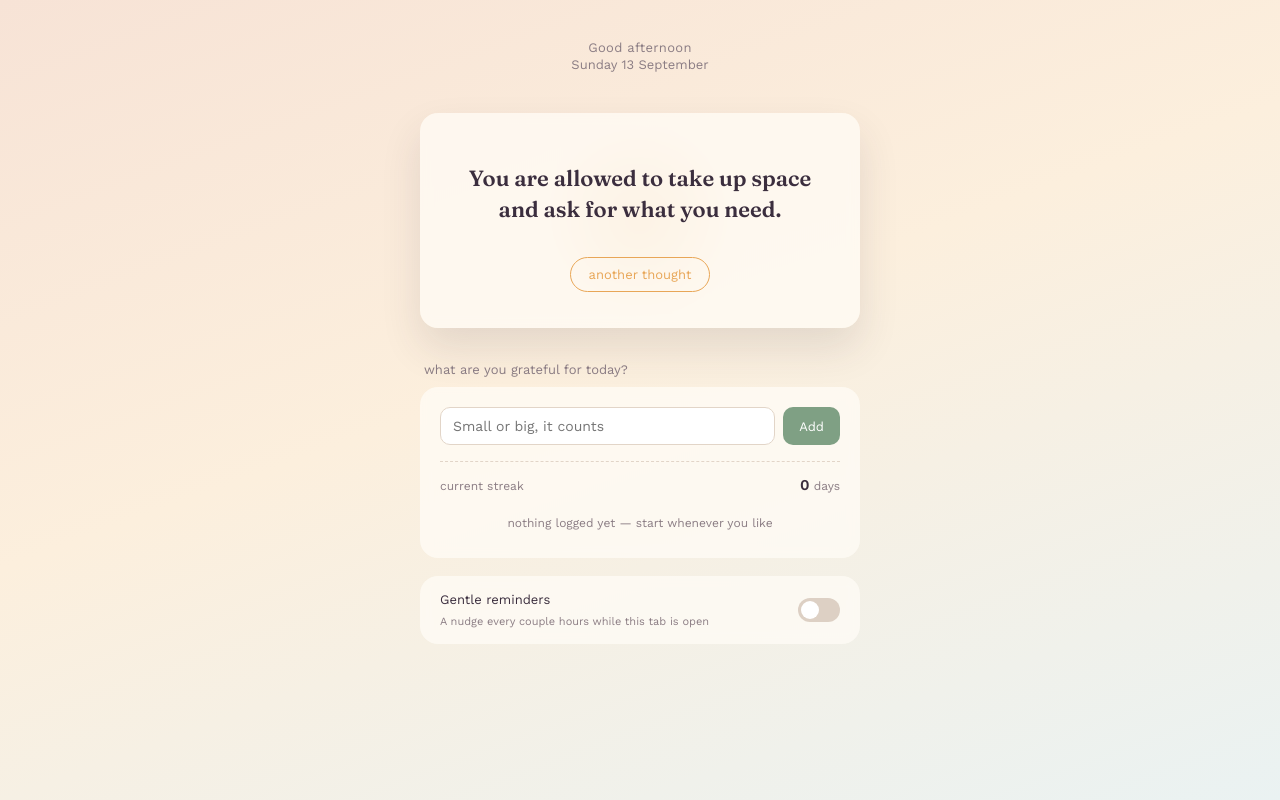
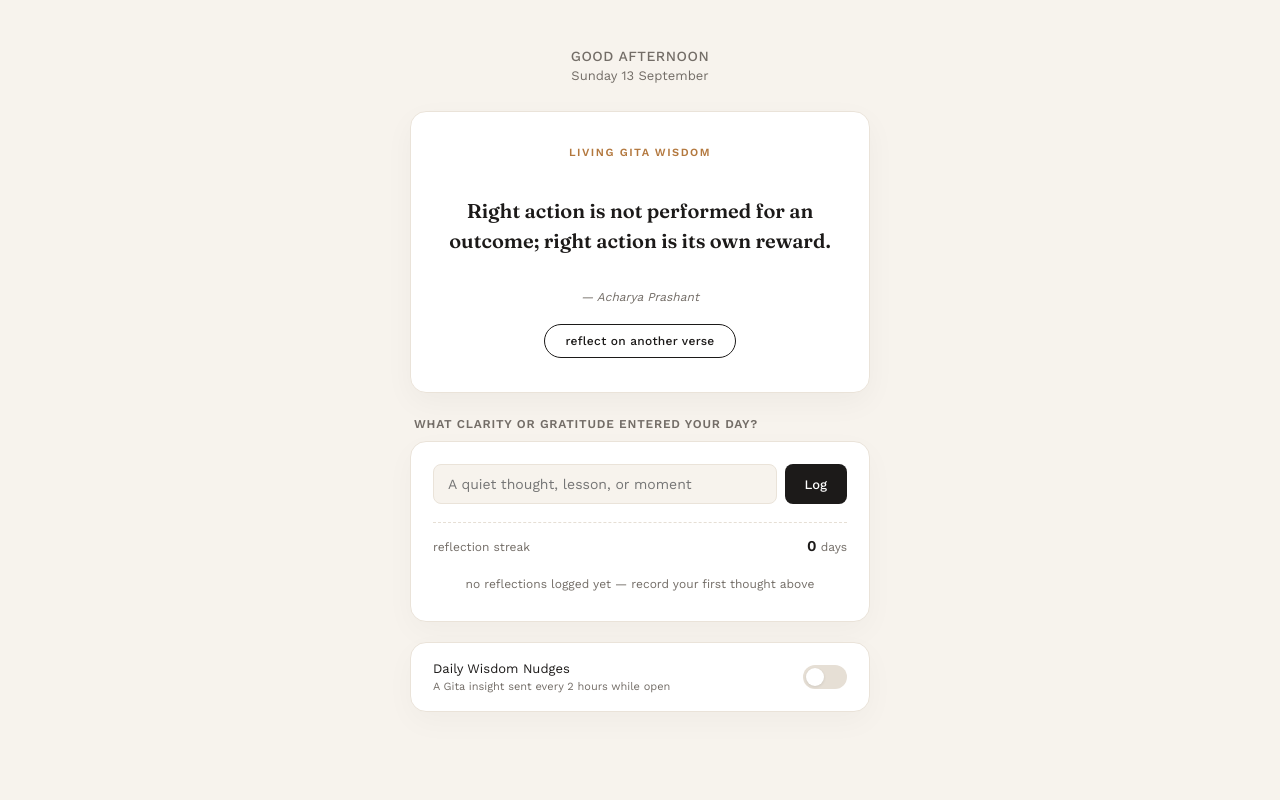
Before and after one commit to naomi-says/little-light, a plain HTML site: page files (1)/little-light.html in a window 1280 px wide. Drawn offline with nearby package versions, Linux system fonts and the light colour scheme.

Commit message:
Update frontend

```diff
--- a/files (1)/little-light.html
+++ b/files (1)/little-light.html
@@ -3,20 +3,20 @@
 <head>
 <meta charset="UTF-8">
 <meta name="viewport" content="width=device-width, initial-scale=1.0">
-<title>Little Light</title>
+<title>Little Light — Living Gita Insights</title>
 <link rel="preconnect" href="https://fonts.googleapis.com">
 <link rel="preconnect" href="https://fonts.gstatic.com" crossorigin>
 <link href="https://fonts.googleapis.com/css2?family=Fraunces:opsz,wght@9..144,400;9..144,600&family=Work+Sans:wght@400;500;600&display=swap" rel="stylesheet">
 <style>
   :root {
-    --blush: #f7e3d6;
-    --peach: #fcefdd;
-    --sky: #eaf2f2;
-    --ink: #3b2e3e;
-    --muted: #8b7d84;
-    --gold: #e8a657;
-    --sage: #7fa084;
-    --card: rgba(255, 252, 247, 0.72);
+    --bg-base: #f7f3ed;
+    --bg-card: #ffffff;
+    --ink-black: #1c1a19;
+    --ink-muted: #736d67;
+    --accent-beige: #e6dfd5;
+    --accent-dark: #2d2926;
+    --border-subtle: #eae3d9;
+    --highlight-gold: #b3783e;
   }
 
   * { box-sizing: border-box; }
@@ -25,95 +25,120 @@
     margin: 0;
     min-height: 100vh;
     font-family: 'Work Sans', sans-serif;
-    color: var(--ink);
-    background: linear-gradient(160deg, var(--blush) 0%, var(--peach) 45%, var(--sky) 100%);
+    color: var(--ink-black);
+    background-color: var(--bg-base);
     display: flex;
     justify-content: center;
-    padding: 40px 16px 60px;
+    padding: 48px 16px 64px;
+    -webkit-font-smoothing: antialiased;
   }
 
-  .wrap { width: 100%; max-width: 440px; }
+  .wrap { width: 100%; max-width: 460px; }
 
   .greeting { text-align: center; margin-bottom: 28px; }
-  .greeting .who { font-size: 13px; color: var(--muted); letter-spacing: 0.3px; }
-  .greeting .date { font-size: 13px; color: var(--muted); margin-top: 2px; }
+  .greeting .who { font-size: 14px; color: var(--ink-muted); letter-spacing: 0.5px; font-weight: 500; text-transform: uppercase; }
+  .greeting .date { font-size: 13px; color: var(--ink-muted); margin-top: 4px; }
 
-  /* --- affirmation card --- */
+  /* --- quote card stage --- */
   .stage {
     position: relative;
-    height: 240px;
+    min-height: 270px;
     display: flex;
     align-items: center;
     justify-content: center;
-    margin-bottom: 22px;
+    margin-bottom: 24px;
   }
 
   .breath {
     position: absolute;
-    width: 200px;
-    height: 200px;
+    width: 220px;
+    height: 220px;
     border-radius: 50%;
-    background: radial-gradient(circle, rgba(232,166,87,0.35) 0%, rgba(232,166,87,0) 70%);
-    animation: breathe 6s ease-in-out infinite;
+    background: radial-gradient(circle, rgba(230,223,213,0.8) 0%, rgba(230,223,213,0) 70%);
+    animation: breathe 7s ease-in-out infinite;
   }
 
   @keyframes breathe {
-    0%, 100% { transform: scale(0.9); opacity: 0.7; }
-    50% { transform: scale(1.15); opacity: 1; }
+    0%, 100% { transform: scale(0.92); opacity: 0.5; }
+    50% { transform: scale(1.15); opacity: 0.9; }
   }
 
   .card {
     position: relative;
-    background: var(--card);
-    backdrop-filter: blur(6px);
-    border-radius: 18px;
-    padding: 36px 30px;
+    background: var(--bg-card);
+    border-radius: 16px;
+    padding: 34px 28px;
     text-align: center;
-    box-shadow: 0 20px 40px rgba(59, 46, 62, 0.12);
+    box-shadow: 0 10px 30px rgba(28, 26, 25, 0.04);
     width: 100%;
+    border: 1px solid var(--border-subtle);
+  }
+
+  .tag {
+    font-size: 11px;
+    text-transform: uppercase;
+    letter-spacing: 1.5px;
+    color: var(--highlight-gold);
+    font-weight: 600;
+    margin-bottom: 14px;
   }
 
   .thought {
     font-family: 'Fraunces', serif;
-    font-size: 22px;
-    line-height: 1.4;
+    font-size: 20px;
+    line-height: 1.5;
     font-weight: 600;
-    min-height: 90px;
+    min-height: 105px;
     display: flex;
     align-items: center;
     justify-content: center;
-    transition: opacity 0.4s ease;
+    color: var(--ink-black);
+    transition: opacity 0.3s ease, transform 0.3s ease;
   }
 
-  .thought.fade { opacity: 0; }
+  .thought.fade { opacity: 0; transform: translateY(4px); }
+
+  .attribution {
+    font-size: 12px;
+    color: var(--ink-muted);
+    margin-top: 12px;
+    font-style: italic;
+  }
 
   .new-thought {
-    margin-top: 18px;
-    background: none;
-    border: 1px solid var(--gold);
-    color: var(--gold);
+    margin-top: 20px;
+    background: transparent;
+    border: 1px solid var(--ink-black);
+    color: var(--ink-black);
     font-family: inherit;
-    font-size: 13px;
-    padding: 9px 18px;
+    font-size: 12px;
+    font-weight: 500;
+    letter-spacing: 0.3px;
+    padding: 9px 20px;
     border-radius: 999px;
     cursor: pointer;
-    transition: background 0.15s, color 0.15s;
+    transition: background 0.2s, color 0.2s, transform 0.1s;
   }
-  .new-thought:hover { background: var(--gold); color: white; }
+  .new-thought:hover { background: var(--ink-black); color: var(--bg-card); }
+  .new-thought:active { transform: scale(0.97); }
 
   /* --- gratitude journal --- */
   .section-label {
-    font-size: 13px;
-    color: var(--muted);
+    font-size: 12px;
+    text-transform: uppercase;
+    letter-spacing: 0.8px;
+    color: var(--ink-muted);
     margin: 0 0 10px 4px;
+    font-weight: 600;
   }
 
   .journal {
-    background: var(--card);
-    backdrop-filter: blur(6px);
-    border-radius: 18px;
-    padding: 20px;
-    margin-bottom: 18px;
+    background: var(--bg-card);
+    border-radius: 16px;
+    padding: 22px;
+    margin-bottom: 20px;
+    box-shadow: 0 10px 30px rgba(28, 26, 25, 0.03);
+    border: 1px solid var(--border-subtle);
   }
 
   .journal-form {
@@ -125,72 +150,94 @@
     flex: 1;
     font-family: inherit;
     font-size: 14px;
-    padding: 10px 12px;
-    border: 1px solid #e2d5c8;
-    border-radius: 10px;
-    background: white;
-    color: var(--ink);
+    padding: 11px 14px;
+    border: 1px solid var(--border-subtle);
+    border-radius: 8px;
+    background: var(--bg-base);
+    color: var(--ink-black);
+    transition: border-color 0.2s, background 0.2s;
   }
-  .journal-form input:focus { outline: none; border-color: var(--sage); }
+  .journal-form input:focus { outline: none; border-color: var(--ink-black); background: #ffffff; }
 
   .journal-form button {
-    background: var(--sage);
-    color: white;
+    background: var(--ink-black);
+    color: var(--bg-card);
     border: none;
     font-family: inherit;
     font-size: 13px;
-    padding: 0 16px;
-    border-radius: 10px;
+    font-weight: 500;
+    padding: 0 20px;
+    border-radius: 8px;
     cursor: pointer;
+    transition: opacity 0.2s, transform 0.1s;
   }
-  .journal-form button:hover { background: #6c8e71; }
+  .journal-form button:hover { opacity: 0.88; }
+  .journal-form button:active { transform: scale(0.97); }
 
   .streak {
     display: flex;
     justify-content: space-between;
     align-items: baseline;
-    margin-top: 16px;
+    margin-top: 18px;
     padding-top: 14px;
-    border-top: 1px dashed #e2d5c8;
+    border-top: 1px dashed var(--accent-beige);
     font-size: 12px;
-    color: var(--muted);
+    color: var(--ink-muted);
   }
-  .streak b { color: var(--ink); font-size: 15px; }
+  .streak b { color: var(--ink-black); font-size: 15px; font-weight: 600; }
 
   .entries { margin-top: 14px; display: flex; flex-direction: column; gap: 8px; }
 
   .entry {
     font-size: 13px;
-    padding: 10px 12px;
-    background: white;
-    border-radius: 10px;
-    border-left: 3px solid var(--sage);
+    padding: 12px 14px;
+    background: var(--bg-base);
+    border-radius: 8px;
+    border-left: 3px solid var(--ink-black);
+    display: flex;
+    justify-content: space-between;
+    align-items: center;
   }
-  .entry .e-date { display: block; font-size: 10px; color: var(--muted); margin-top: 2px; }
+  .entry-content { flex: 1; margin-right: 8px; color: var(--ink-black); }
+  .entry .e-date { display: block; font-size: 10px; color: var(--ink-muted); margin-top: 3px; }
 
-  .empty-entries { font-size: 12px; color: var(--muted); text-align: center; padding: 8px 0; }
+  .del-btn {
+    background: none;
+    border: none;
+    color: var(--ink-muted);
+    cursor: pointer;
+    font-size: 16px;
+    padding: 4px;
+    opacity: 0.5;
+    transition: opacity 0.2s, color 0.2s;
+  }
+  .del-btn:hover { opacity: 1; color: var(--ink-black); }
+
+  .empty-entries { font-size: 12px; color: var(--ink-muted); text-align: center; padding: 8px 0; }
 
   /* --- reminders --- */
   .reminders {
-    background: var(--card);
-    backdrop-filter: blur(6px);
-    border-radius: 18px;
-    padding: 16px 20px;
+    background: var(--bg-card);
+    border-radius: 16px;
+    padding: 18px 22px;
     display: flex;
     align-items: center;
     justify-content: space-between;
     font-size: 13px;
+    box-shadow: 0 10px 30px rgba(28, 26, 25, 0.03);
+    border: 1px solid var(--border-subtle);
   }
 
   .toggle {
     position: relative;
-    width: 42px;
+    width: 44px;
     height: 24px;
     border-radius: 999px;
-    background: #ddd0c4;
+    background: var(--accent-beige);
     cursor: pointer;
     border: none;
     flex-shrink: 0;
+    transition: background 0.25s;
   }
   .toggle::after {
     content: "";
@@ -199,12 +246,13 @@
     width: 18px; height: 18px;
     border-radius: 50%;
     background: white;
-    transition: transform 0.2s ease;
+    box-shadow: 0 1px 3px rgba(0,0,0,0.1);
+    transition: transform 0.25s cubic-bezier(0.4, 0, 0.2, 1);
   }
-  .toggle.on { background: var(--sage); }
-  .toggle.on::after { transform: translateX(18px); }
+  .toggle.on { background: var(--ink-black); }
+  .toggle.on::after { transform: translateX(20px); }
 
-  .reminder-note { font-size: 11px; color: var(--muted); margin-top: 8px; }
+  .reminder-note { font-size: 11px; color: var(--ink-muted); margin-top: 4px; }
 </style>
 </head>
 <body>
@@ -218,19 +266,21 @@
   <div class="stage">
     <div class="breath"></div>
     <div class="card">
+      <div class="tag">Living Gita Wisdom</div>
       <div class="thought" id="thought"></div>
-      <button class="new-thought" id="newThought">another thought</button>
+      <div class="attribution">— Acharya Prashant</div>
+      <button class="new-thought" id="newThought">reflect on another verse</button>
     </div>
   </div>
 
-  <p class="section-label">what are you grateful for today?</p>
+  <p class="section-label">what clarity or gratitude entered your day?</p>
   <div class="journal">
     <form class="journal-form" id="journalForm">
-      <input type="text" id="journalInput" placeholder="Small or big, it counts" required>
-      <button type="submit">Add</button>
+      <input type="text" id="journalInput" placeholder="A quiet thought, lesson, or moment" required>
+      <button type="submit">Log</button>
     </form>
     <div class="streak">
-      <span>current streak</span>
+      <span>reflection streak</span>
       <span><b id="streakCount">0</b> days</span>
     </div>
     <div class="entries" id="entries"></div>
@@ -238,30 +288,30 @@
 
   <div class="reminders">
     <div>
-      <div>Gentle reminders</div>
-      <div class="reminder-note">A nudge every couple hours while this tab is open</div>
+      <div>Daily Wisdom Nudges</div>
+      <div class="reminder-note">A Gita insight sent every 2 hours while open</div>
     </div>
-    <button class="toggle" id="reminderToggle"></button>
+    <button class="toggle" id="reminderToggle" aria-label="Toggle notifications"></button>
   </div>
 </div>
 
 <script>
   const THOUGHTS = [
-    "You get to start again, right now, exactly as you are.",
-    "Something today went better than you expected. Notice it.",
-    "You don't have to earn rest. You're allowed to just stop.",
-    "Someone out there is glad you exist. That's not nothing.",
-    "Progress doesn't have to look impressive to still be progress.",
-    "You've gotten through every hard day so far. That's a real track record.",
-    "It's okay to be proud of something small.",
-    "You are allowed to take up space and ask for what you need.",
-    "The version of you a year ago would be proud of how far you've come.",
-    "Not every day needs a lesson. Some days just need to end gently.",
-    "You are more than the worst thing that happened to you today.",
-    "Being kind to yourself is not the same as letting yourself off the hook — it's how you keep going.",
-    "There is enough time. Breathe.",
-    "You showed up today. That counts for more than it feels like.",
-    "Whatever you're carrying, you don't have to carry it perfectly."
+    "Right action is not performed for an outcome; right action is its own reward.",
+    "Do not let the result define your peace. Give your complete attention to the present duty.",
+    "The mind is a wonderful servant, but a terrible master. Stand back and observe it.",
+    "Surrender is not giving up; it is dropping the illusion that you are controlling everything.",
+    "Fear arises only when you identify with that which is temporary.",
+    "True freedom is not doing whatever you feel like, but knowing why you feel like it.",
+    "When you act without attachment to success or failure, your action becomes pure and powerful.",
+    "Peace is not something to be acquired; it is what remains when confusion is seen and dropped.",
+    "Do not fight your thoughts; simply stop giving them your belief.",
+    "You are not the conditioning of your past; you are the awareness observing it now.",
+    "Clarity comes not from gathering more answers, but from dropping false questions.",
+    "The battle of Krishna and Arjuna is fought inside your own mind every single day.",
+    "When your intention is rooted in Truth, obstacles become stepping stones.",
+    "Live with full involvement, but without clinging to the outcome.",
+    "Silence within is the highest wisdom. Let your actions spring from that inner quiet."
   ];
 
   let lastIndex = -1;
@@ -283,7 +333,6 @@
 
   document.getElementById('newThought').addEventListener('click', showThought);
 
-  // greeting + date
   function setGreeting() {
     const hour = new Date().getHours();
     const text = hour < 12 ? "Good morning" : hour < 17 ? "Good afternoon" : hour < 21 ? "Good evening" : "Still up?";
@@ -293,19 +342,23 @@
     });
   }
 
-  // --- gratitude journal storage ---
   const STORAGE_KEY = 'little-light-entries';
   const REMINDER_KEY = 'little-light-reminders';
+
+  function getLocalIsoDate(d = new Date()) {
+    const year = d.getFullYear();
+    const month = String(d.getMonth() + 1).padStart(2, '0');
+    const day = String(d.getDate()).padStart(2, '0');
+    return `${year}-${month}-${day}`;
+  }
 
   function loadEntries() {
     try { return JSON.parse(localStorage.getItem(STORAGE_KEY)) || []; }
     catch { return []; }
   }
+
   function saveEntries(entries) {
     localStorage.setItem(STORAGE_KEY, JSON.stringify(entries));
-  }
-  function todayStr() {
-    return new Date().toISOString().slice(0, 10);
   }
 
   function computeStreak(entries) {
@@ -314,11 +367,12 @@
 
     let streak = 0;
     let cursor = new Date();
-    // if nothing logged today yet, streak can still count from yesterday backwards
-    if (!days.includes(todayStr())) cursor.setDate(cursor.getDate() - 1);
+    const todayStr = getLocalIsoDate(cursor);
+
+    if (!days.includes(todayStr)) cursor.setDate(cursor.getDate() - 1);
 
     for (;;) {
-      const cursorStr = cursor.toISOString().slice(0, 10);
+      const cursorStr = getLocalIsoDate(cursor);
       if (days.includes(cursorStr)) {
         streak++;
         cursor.setDate(cursor.getDate() - 1);
@@ -335,15 +389,30 @@
 
     const list = document.getElementById('entries');
     if (entries.length === 0) {
-      list.innerHTML = '<div class="empty-entries">nothing logged yet — start whenever you like</div>';
+      list.innerHTML = '<div class="empty-entries">no reflections logged yet — record your first thought above</div>';
       return;
     }
-    list.innerHTML = entries.slice().reverse().slice(0, 8).map(e => `
-      <div class="entry">
-        ${escapeHtml(e.text)}
-        <span class="e-date">${new Date(e.date).toLocaleDateString('en-IN', { day: 'numeric', month: 'short' })}</span>
-      </div>
-    `).join('');
+
+    list.innerHTML = entries.slice().reverse().slice(0, 8).map((e, index) => {
+      const realIndex = entries.length - 1 - index;
+      const formattedDate = new Date(e.date + 'T00:00:00').toLocaleDateString('en-IN', { day: 'numeric', month: 'short' });
+      return `
+        <div class="entry">
+          <div class="entry-content">
+            ${escapeHtml(e.text)}
+            <span class="e-date">${formattedDate}</span>
+          </div>
+          <button class="del-btn" onclick="deleteEntry(${realIndex})" aria-label="Delete entry">&times;</button>
+        </div>
+      `;
+    }).join('');
+  }
+
+  function deleteEntry(index) {
+    const entries = loadEntries();
+    entries.splice(index, 1);
+    saveEntries(entries);
+    renderJournal();
   }
 
   function escapeHtml(str) {
@@ -358,23 +427,23 @@
     const text = input.value.trim();
     if (!text) return;
     const entries = loadEntries();
-    entries.push({ text, date: todayStr() });
+    entries.push({ text, date: getLocalIsoDate() });
     saveEntries(entries);
     input.value = '';
     renderJournal();
   });
 
-  // --- reminders (Notification API, works while tab is open) ---
   let reminderInterval = null;
 
   function startReminders() {
     if (reminderInterval) return;
     reminderInterval = setInterval(() => {
       if (Notification.permission === 'granted') {
-        new Notification('Little Light', { body: pickThought() });
+        new Notification('Living Gita Insight', { body: pickThought() });
       }
-    }, 2 * 60 * 60 * 1000); // every 2 hours
+    }, 2 * 60 * 60 * 1000);
   }
+
   function stopReminders() {
     clearInterval(reminderInterval);
     reminderInterval = null;
@@ -397,14 +466,12 @@
       }
       const perm = await Notification.requestPermission();
       if (perm !== 'granted') return;
+      new Notification('Living Gita Insight', { body: 'Gentle wisdom notifications enabled.' });
     }
     setToggleState(turningOn);
   });
 
-  // init
   setGreeting();
-  showThought();
-  document.getElementById('thought').classList.remove('fade');
   document.getElementById('thought').textContent = pickThought();
   renderJournal();
   if (localStorage.getItem(REMINDER_KEY) === '1' && Notification.permission === 'granted') {
```
Also changed, not shown: README-little-light.md (renamed from files (1)/README-little-light.md).
